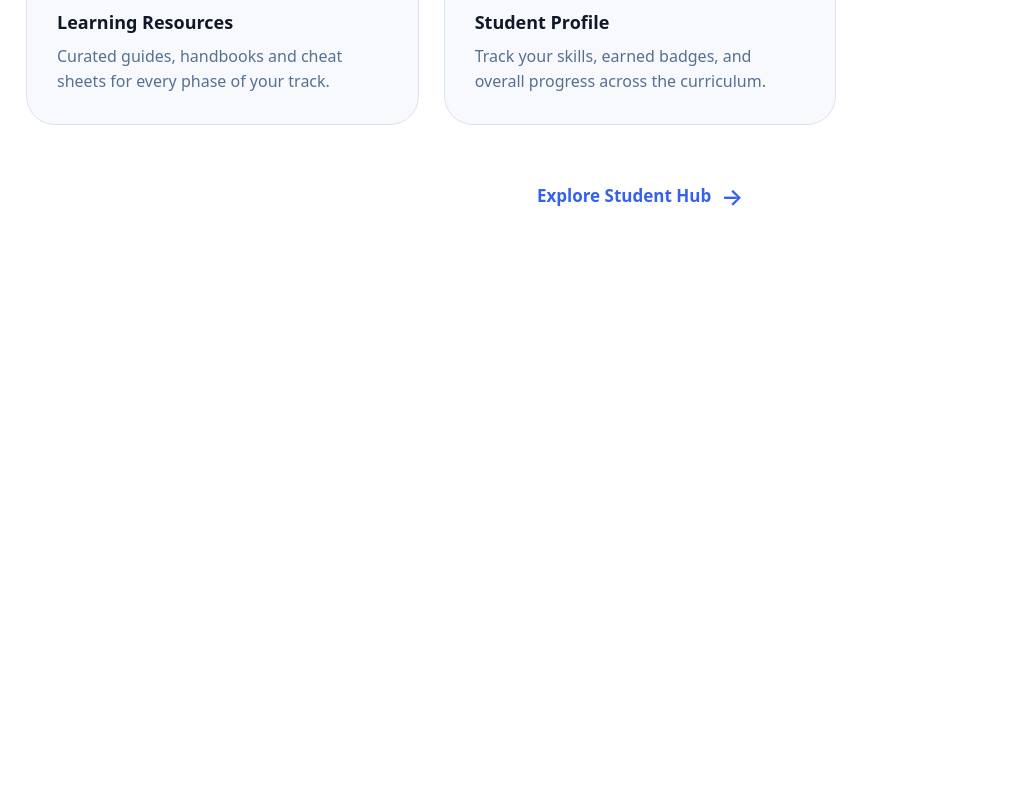
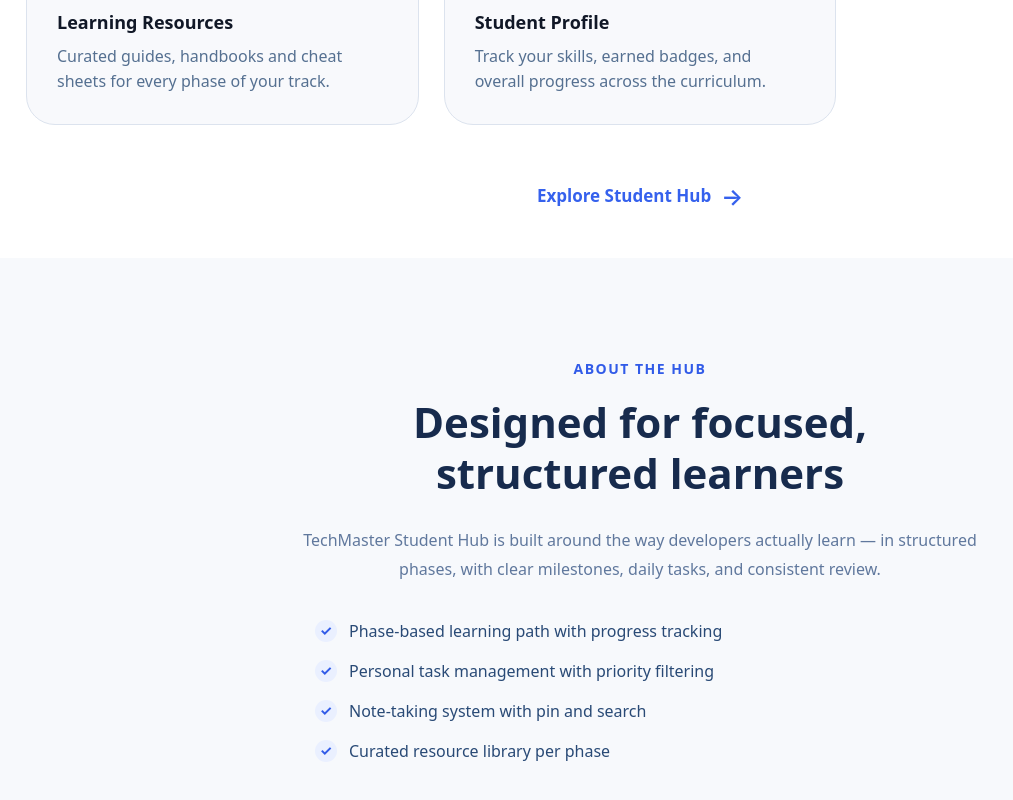
Before and after one commit to menna398/TechMaster-Academy, a React (Vite) app: page / in a window 1280 px wide. Shown: the part 1361-2161 px from the top of the page, without its empty margins (0-1013 px from the left). Before the commit the page ends 1619 px from the top, so only its background shows below. Built offline with nearby package versions, Linux system fonts and the light colour scheme.

Commit message:
About Section For Landing Page

```diff
--- a/src/LandingPage/LandingPage.jsx
+++ b/src/LandingPage/LandingPage.jsx
@@ -2,6 +2,7 @@
 import Navbar from "./components/Navbar/Navbar";
 import Hero from "./components/Hero/Hero";
 import Features from "./components/Features/Features";
+import About from "./components/About/About";
 
 function LandingPage() {
   return (
@@ -9,6 +10,7 @@
       <Navbar></Navbar>
       <Hero></Hero>
       <Features></Features>
+      <About></About>
     </>
   );
 }
--- /dev/null
+++ b/src/LandingPage/components/About/About.css
@@ -0,0 +1,83 @@
+.about-section {
+  padding: 100px 24px;
+  background: #f7f9fc;
+}
+
+.about-container {
+  max-width: 800px;
+  margin: 0 auto;
+  text-align: center;
+}
+
+.about-label {
+  display: block;
+  margin-bottom: 18px;
+  color: #315be8;
+  font-size: 14px;
+  font-weight: 700;
+  letter-spacing: 1.5px;
+}
+
+.about-container h2 {
+  margin: 0 0 28px;
+  color: #172b4d;
+  font-size: 42px;
+  line-height: 1.2;
+  font-weight: 700;
+}
+
+.about-container p {
+  max-width: 720px;
+  margin: 0 auto 20px;
+  color: #60789d;
+  font-size: 16px;
+  line-height: 1.8;
+}
+
+.about-features {
+  max-width: 650px;
+  margin: 35px auto 0;
+  display: flex;
+  flex-direction: column;
+  gap: 16px;
+}
+
+.about-feature {
+  display: flex;
+  align-items: center;
+  gap: 12px;
+  color: #294a76;
+  font-size: 16px;
+}
+
+.check {
+  width: 22px;
+  height: 22px;
+  flex-shrink: 0;
+  display: flex;
+  align-items: center;
+  justify-content: center;
+  border-radius: 50%;
+  background: #eaf0ff;
+  color: #315be8;
+  font-size: 14px;
+  font-weight: 700;
+}
+
+@media (max-width: 768px) {
+  .about-section {
+    padding: 70px 20px;
+  }
+
+  .about-container h2 {
+    font-size: 32px;
+  }
+
+  .about-container p {
+    font-size: 15px;
+  }
+
+  .about-feature {
+    font-size: 14px;
+  }
+}
--- a/src/LandingPage/components/About/About.jsx
+++ b/src/LandingPage/components/About/About.jsx
@@ -0,0 +1,50 @@
+import React from "react";
+import "../About/About.css"
+
+function About() {
+  return (
+    <div>
+      <section className="about-section" id="about">
+        <div className="about-container">
+          <span className="about-label">ABOUT THE HUB</span>
+
+          <h2>
+            Designed for focused,
+            <br />
+            structured learners
+          </h2>
+
+          <p>
+            TechMaster Student Hub is built around the way developers actually
+            learn — in structured phases, with clear milestones, daily tasks,
+            and consistent review.
+          </p>
+
+          <div className="about-features text-center">
+            <div className="about-feature">
+              <span className="check">✓</span>
+              <span>Phase-based learning path with progress tracking</span>
+            </div>
+
+            <div className="about-feature">
+              <span className="check">✓</span>
+              <span>Personal task management with priority filtering</span>
+            </div>
+
+            <div className="about-feature">
+              <span className="check">✓</span>
+              <span>Note-taking system with pin and search</span>
+            </div>
+
+            <div className="about-feature">
+              <span className="check">✓</span>
+              <span>Curated resource library per phase</span>
+            </div>
+          </div>
+        </div>
+      </section>
+    </div>
+  );
+}
+
+export default About;
```
